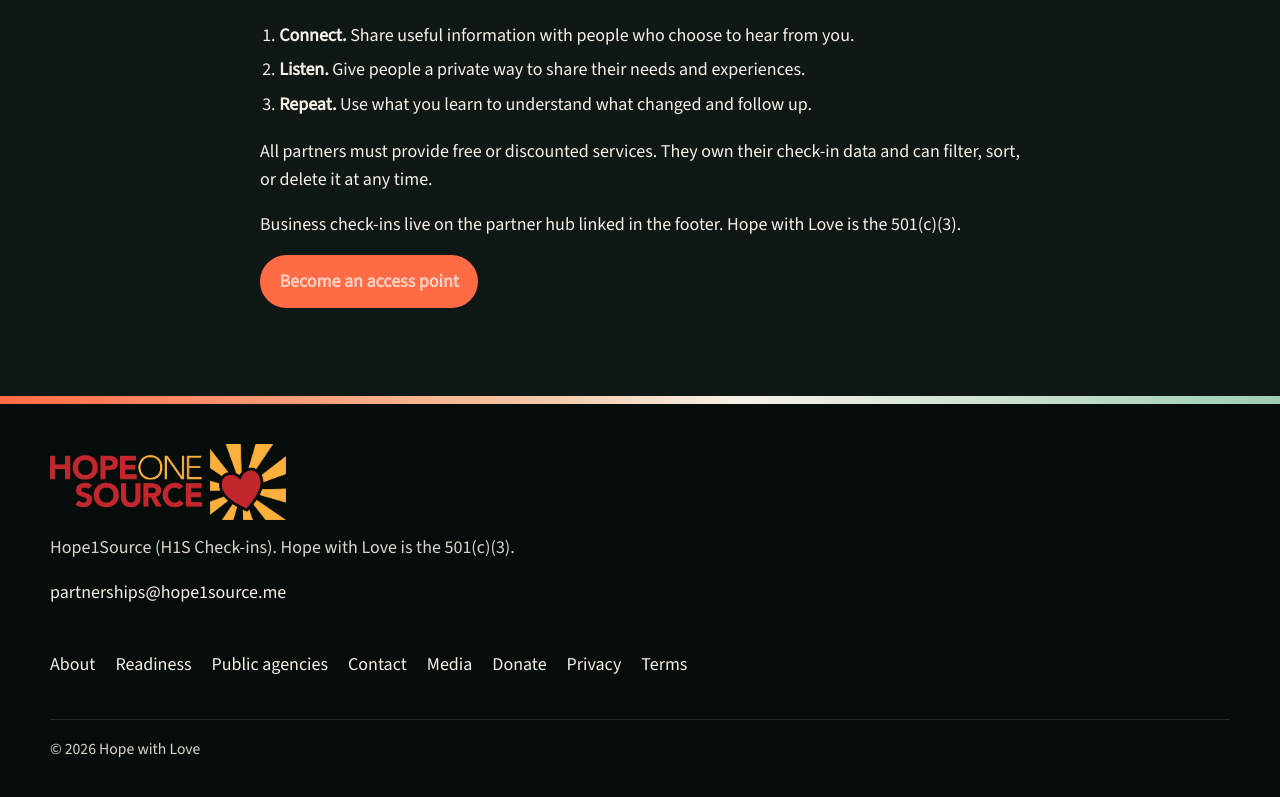
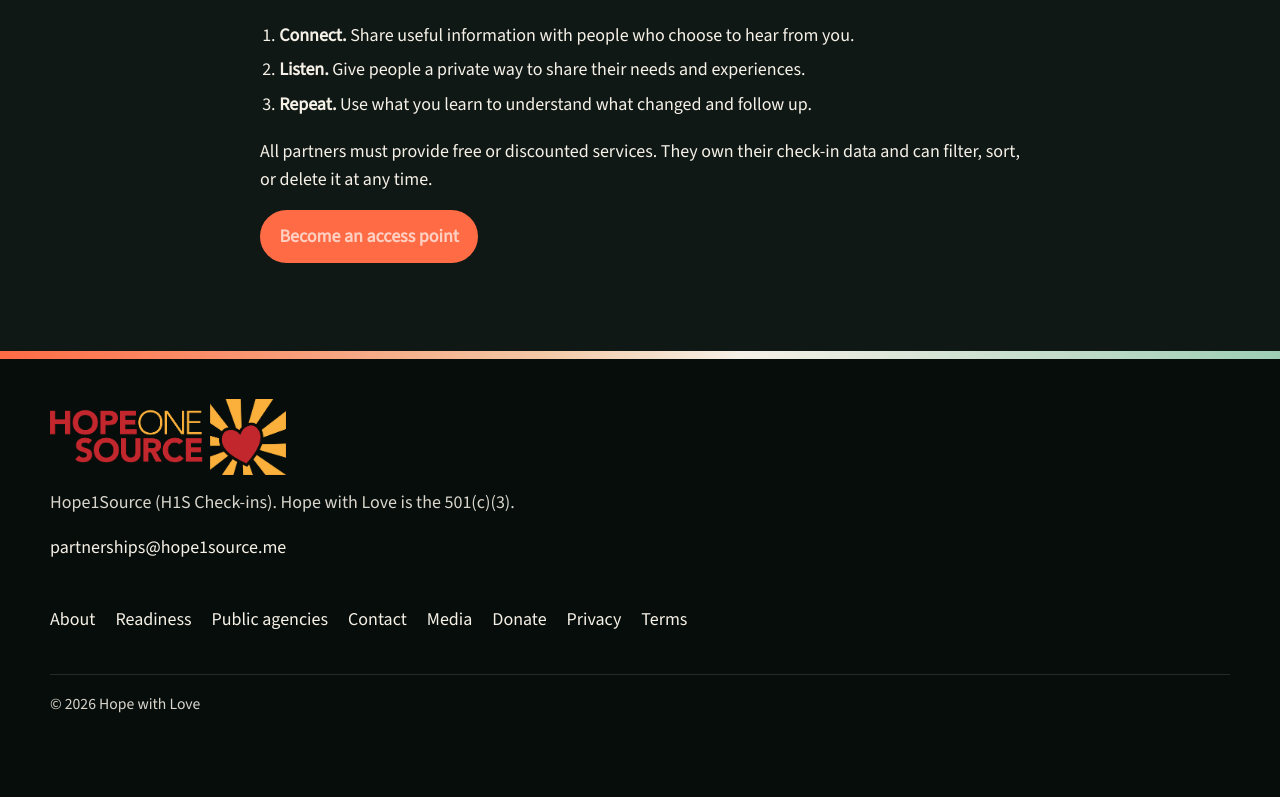
Before and after one commit to hopeonesource/hope1source.org, a React (Vite) app in the folder preview-v4/: page /access-points in a window 1280 px wide. Shown: the part 1416-2213 px from the top of the page. Built offline with nearby package versions, Linux system fonts and the light colour scheme.

Commit message:
Remove business check-ins note from Access Points

```diff
--- a/preview-v4/src/pages/AccessPoints.jsx
+++ b/preview-v4/src/pages/AccessPoints.jsx
@@ -2,7 +2,6 @@ import { Link } from 'react-router-dom'
 import PageHero from '../components/PageHero.jsx'
 import Seo from '../components/Seo.jsx'
 import { howSteps } from '../components/HowItWorks.jsx'
-import { org } from '../content/org.js'
 import { mailto } from '../lib/links.js'
 
 const accessSteps = howSteps.map((step) =>
@@ -65,9 +64,6 @@ export default function AccessPoints() {
             or delete it at any time.
           </p>
           <p>
-            Business check-ins live on the partner hub linked in the footer. {org.legalName} is the 501(c)(3).
-          </p>
-          <p>
             <a className="btn btn-primary" href={mailto({ subject: 'Access point' })}>
               Become an access point
             </a>
```
Also changed, not shown: 1 other file (tests, documents, lock files or other folders).
